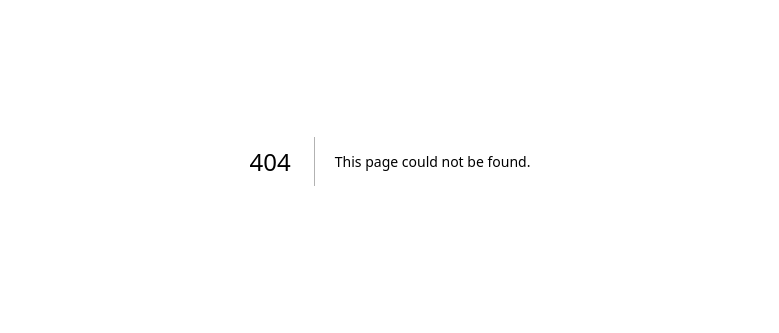
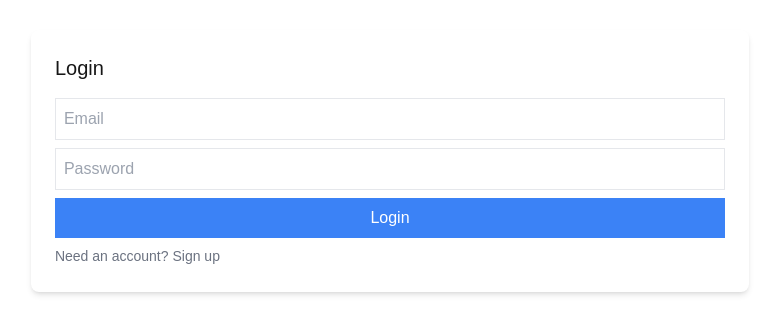
Before and after one commit to ro61zzy/support_hub, a Next.js app in the folder client_dispute_system/: page /auth in a window 1280 px wide. Before the commit this address had no page. Shown: the part 239-572 px from the top of the page, without its empty margins (250-1029 px from the left). Built offline with nearby package versions, Linux system fonts and the light colour scheme; no server answers.

Commit message:
Feature: auth, landing page adjustments

```diff
--- /dev/null
+++ b/client_dispute_system/src/app/auth/page.tsx
@@ -0,0 +1,56 @@
+//app/auth/page.tsx
+"use client";
+
+import { useState } from "react";
+import { supabase } from "@/lib/supabase";
+import { useRouter } from "next/navigation";
+
+export default function AuthPage() {
+  const [email, setEmail] = useState("");
+  const [password, setPassword] = useState("");
+  const [isLogin, setIsLogin] = useState(true);
+  const router = useRouter();
+
+  const handleAuth = async () => {
+    if (isLogin) {
+      const { error } = await supabase.auth.signInWithPassword({ email, password });
+      if (error) alert(error.message);
+      else router.push("/dashboard");
+    } else {
+      const { error } = await supabase.auth.signUp({ email, password });
+      if (error) alert(error.message);
+      else alert("Check your email to verify!");
+    }
+  };
+
+  return (
+    <div className="flex items-center justify-center min-h-screen">
+      <div className="p-6 bg-white shadow-md rounded-lg">
+        <h2 className="text-xl mb-4">{isLogin ? "Login" : "Sign Up"}</h2>
+        <input
+          type="email"
+          placeholder="Email"
+          className="border p-2 w-full mb-2"
+          value={email}
+          onChange={(e) => setEmail(e.target.value)}
+        />
+        <input
+          type="password"
+          placeholder="Password"
+          className="border p-2 w-full mb-2"
+          value={password}
+          onChange={(e) => setPassword(e.target.value)}
+        />
+        <button
+          className="bg-blue-500 text-white p-2 w-full"
+          onClick={handleAuth}
+        >
+          {isLogin ? "Login" : "Sign Up"}
+        </button>
+        <button className="text-sm text-gray-500 mt-2" onClick={() => setIsLogin(!isLogin)}>
+          {isLogin ? "Need an account? Sign up" : "Already have an account? Login"}
+        </button>
+      </div>
+    </div>
+  );
+}
--- a/client_dispute_system/src/app/page.tsx
+++ b/client_dispute_system/src/app/page.tsx
@@ -1,33 +1,37 @@
 'use client';
 
 import Link from 'next/link';
+import Image from 'next/image';
 
 export default function Home() {
   return (
     <div className="min-h-screen bg-white">
-      {/* Navbar */}
-      <nav className="flex justify-between items-center p-6 shadow-md bg-blue-600 text-white">
-        <h1 className="text-2xl font-bold">Capi Dispute System</h1>
+
+      <nav className="flex justify-between items-center p-6 shadow-md bg-white text-gray-900">
+        <h1 className="text-2xl font-bold">Dispute System</h1>
         <div>
-          <Link href="/login" className="px-4 py-2 bg-orange-500 rounded-lg hover:bg-orange-600">Login</Link>
-          <Link href="/signup" className="ml-4 px-4 py-2 bg-green-500 rounded-lg hover:bg-green-600">Sign Up</Link>
+          <Link href="/login" className="px-4 py-2 bg-orange-500 text-white rounded-lg hover:bg-orange-600">
+            Login / Sign Up
+          </Link>
         </div>
       </nav>
 
-      {/* Hero Section */}
-      <section className="flex flex-col items-center justify-center text-center py-20 px-6">
-        <h2 className="text-4xl font-bold text-blue-800">Resolve Disputes Seamlessly</h2>
-        <p className="mt-4 text-lg text-gray-700 max-w-2xl">
-          Our platform streamlines dispute resolution, ensuring fairness and transparency for all parties involved.
-        </p>
-        <Link href="/signup" className="mt-6 px-6 py-3 bg-orange-500 text-white text-lg rounded-lg shadow-md hover:bg-orange-700">
-          Get Started
-        </Link>
+      <section className="flex flex-col md:flex-row items-center justify-center text-center py-20 px-6">
+        <div className="md:w-1/2">
+          <h2 className="text-4xl font-bold text-gray-900">Resolve Disputes Seamlessly</h2>
+          <p className="mt-4 text-lg text-gray-700 max-w-xl mx-auto">
+            Our platform streamlines dispute resolution, ensuring fairness and transparency for all parties involved.
+          </p>
+          <Link href="/signup" className="mt-6 px-6 py-3 bg-orange-500 text-white text-lg rounded-lg shadow-md hover:bg-orange-700">
+            Get Started
+          </Link>
+        </div>
+        <div className="md:w-1/2 mt-8 md:mt-0">
+          <Image src="/landing_image.png" alt="Landing" width={500} height={300} className="rounded-lg shadow-md" />
+        </div>
       </section>
-
-      {/* Features Section */}
       <section className="py-16 bg-gray-100 text-center">
-        <h3 className="text-3xl font-semibold text-blue-800">How It Works</h3>
+        <h3 className="text-3xl font-semibold text-gray-900">How It Works</h3>
         <div className="flex flex-wrap justify-center mt-8 gap-8">
           <div className="bg-white p-6 rounded-lg shadow-md w-80">
             <h4 className="text-xl font-bold text-orange-600">1. Raise a Ticket</h4>
@@ -43,12 +47,10 @@ export default function Home() {
           </div>
         </div>
       </section>
-
-      {/* Call to Action Section */}
-      <section className="py-12 bg-blue-600 text-center text-white">
+      <section className="py-12 bg-orange-500 text-center text-white">
         <h3 className="text-3xl font-semibold">Get Started Today</h3>
         <p className="mt-4 text-lg">Join now and resolve disputes efficiently with our streamlined process.</p>
-        <Link href="/signup" className="mt-6 inline-block px-6 py-3 bg-orange-500 text-lg rounded-lg shadow-md hover:bg-orange-700">
+        <Link href="/signup" className="mt-6 inline-block px-6 py-3 bg-white text-orange-500 text-lg rounded-lg shadow-md hover:bg-gray-200">
           Sign Up Now
         </Link>
       </section>
--- /dev/null
+++ b/client_dispute_system/src/lib/supabase.ts
@@ -0,0 +1,6 @@
+import { createClient } from "@supabase/supabase-js";
+
+const supabaseUrl = process.env.NEXT_PUBLIC_SUPABASE_URL!;
+const supabaseAnonKey = process.env.NEXT_PUBLIC_SUPABASE_ANON_KEY!;
+
+export const supabase = createClient(supabaseUrl, supabaseAnonKey);
```
Also changed, not shown: client_dispute_system/public/landing_image.png (added), 1 other file (tests, documents, lock files or other folders).
